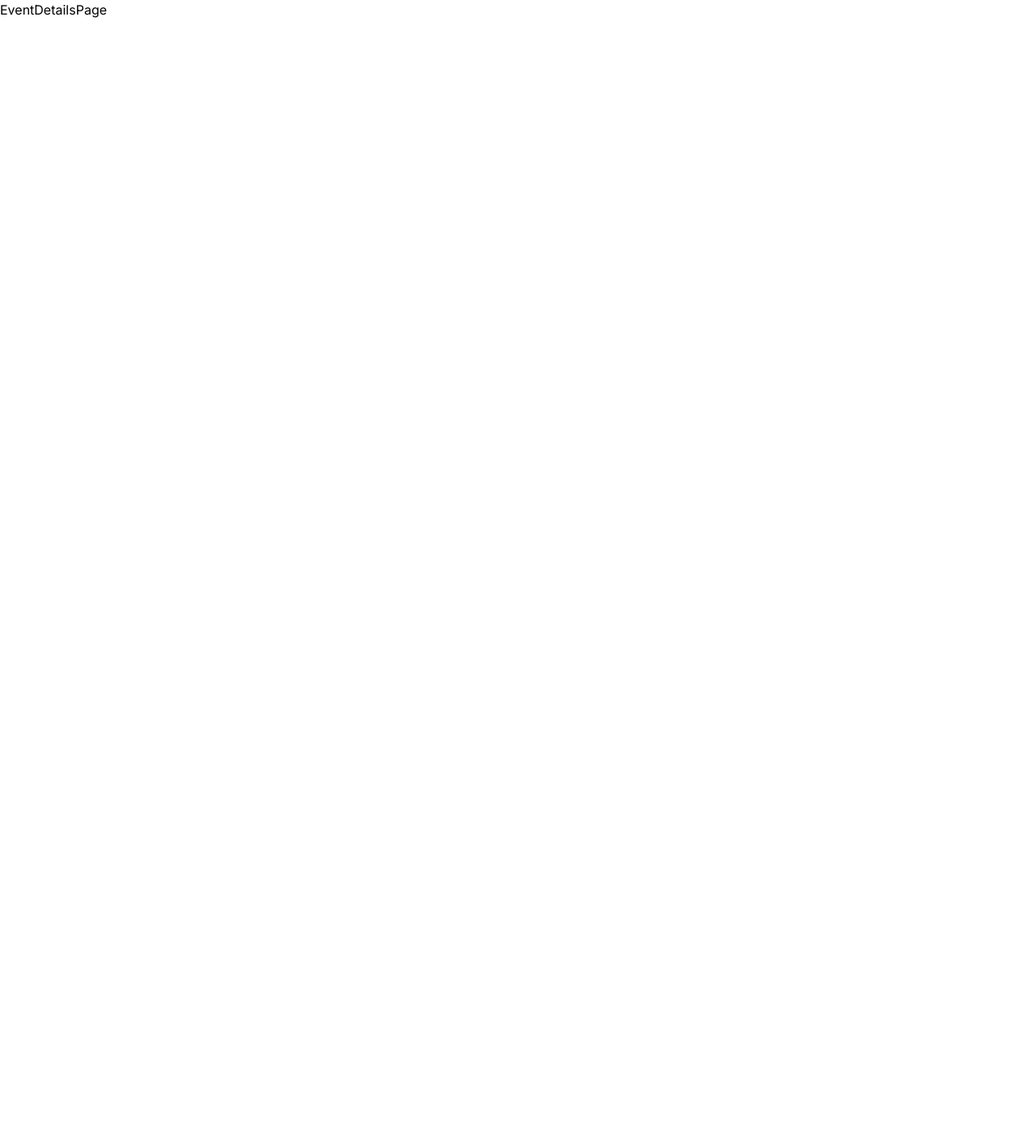
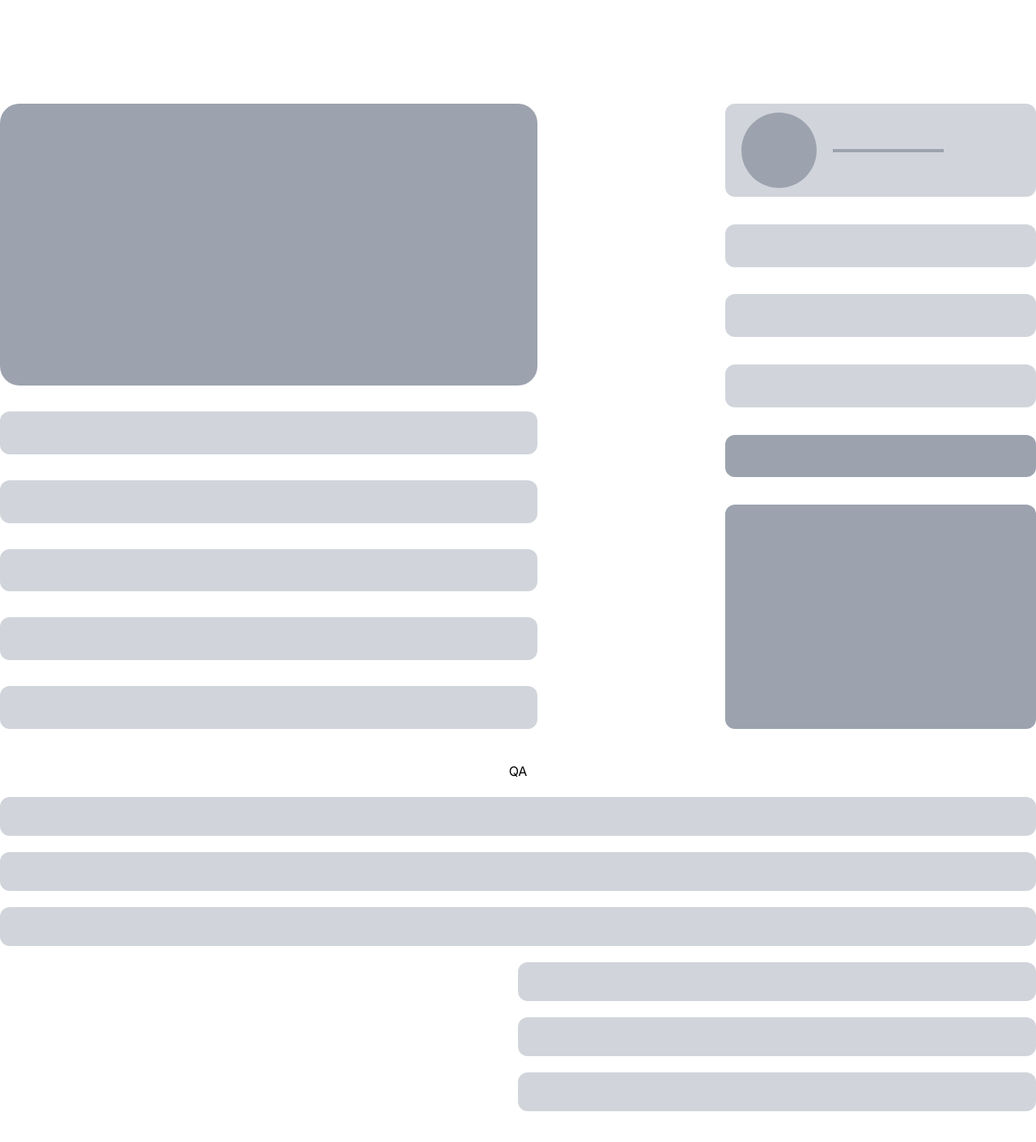
Before and after one commit to Lazajs/s11-deploy, a Next.js app in the folder client/: page /event-details/1 in a window 1280 px wide. Shown: the top 1410 px of the page at 81% size. Before the commit the page ends 800 px from the top, so only its background shows below. Built offline with nearby package versions, Linux system fonts and the light colour scheme.

Commit message:
feat: :sparkles: add wireframe event-details page

```diff
--- a/client/src/app/event-details/[id]/page.jsx
+++ b/client/src/app/event-details/[id]/page.jsx
@@ -2,7 +2,45 @@ import React from 'react'
 
 function EventDetails() {
   return (
-    <div>EventDetailsPage</div>
+    <section className='max-w-7xl mx-auto my-32'>
+      <div className='flex justify-between'>
+        <div className='w-[41.5rem] flex flex-col gap-8'>
+          <div className='w-full h-[21.75rem] bg-gray-400 rounded-3xl'></div>
+          <div className='w-full h-[3.3rem] bg-gray-300 rounded-xl'></div>
+          <div className='w-full h-[3.3rem] bg-gray-300 rounded-xl'></div>
+          <div className='w-full h-[3.3rem] bg-gray-300 rounded-xl'></div>
+          <div className='w-full h-[3.3rem] bg-gray-300 rounded-xl'></div>
+          <div className='w-full h-[3.3rem] bg-gray-300 rounded-xl'></div>
+        </div>
+        <div className='w-[24rem] flex flex-col justify-between'>
+          <div className='w-full flex items-center gap-5 px-5 h-[7.2rem] rounded-xl bg-gray-300'>
+            <div className='w-[5.8rem] h-[5.8rem] bg-gray-400 rounded-full'></div>
+            <div>
+              <div className='h-1 w-[8.6rem] bg-gray-400'></div>
+            </div>
+          </div>
+          <div className='w-full h-[3.3rem] rounded-xl bg-gray-300'></div>
+          <div className='w-full h-[3.3rem] rounded-xl bg-gray-300'></div>
+          <div className='w-full h-[3.3rem] rounded-xl bg-gray-300'></div>
+          <div className='w-full h-[3.3rem] rounded-xl bg-gray-400'></div>
+          <div className='w-full h-[17.3rem] rounded-xl bg-gray-400'></div>
+        </div>
+      </div>
+      <div className='w-full mt-10 flex flex-col gap-5'>
+        <h2 className='text-center'>QA</h2>
+        <div className='w-full h-12 bg-gray-300 rounded-xl'></div>
+        <div className='w-full h-12 bg-gray-300 rounded-xl'></div>
+        <div className='w-full h-12 bg-gray-300 rounded-xl'></div>
+        <div className='w-full flex justify-between'>
+          <div className='w-[40rem]'></div>
+          <div className='w-[40rem] flex flex-col gap-5'>
+            <div className='w-full h-12 bg-gray-300 rounded-xl'></div>
+            <div className='w-full h-12 bg-gray-300 rounded-xl'></div>
+            <div className='w-full h-12 bg-gray-300 rounded-xl'></div>
+          </div>
+        </div>
+      </div>
+    </section>
   )
 }
 
```
